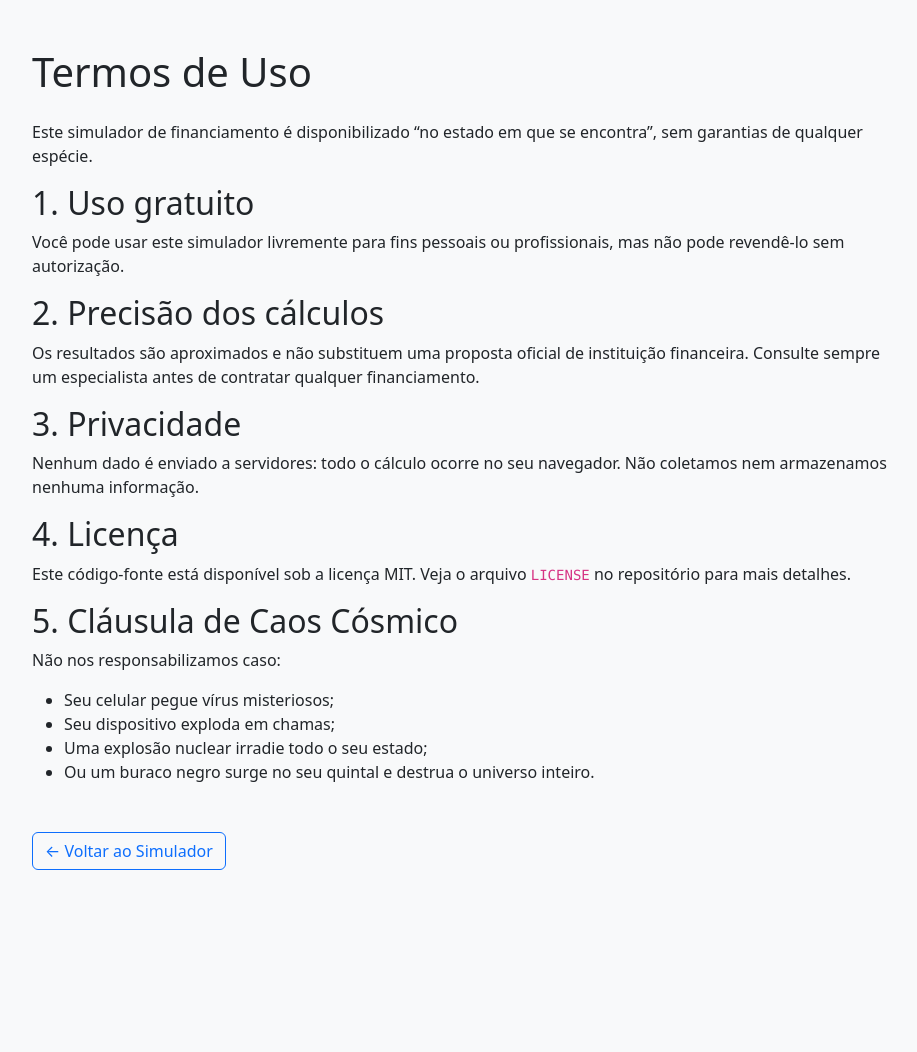
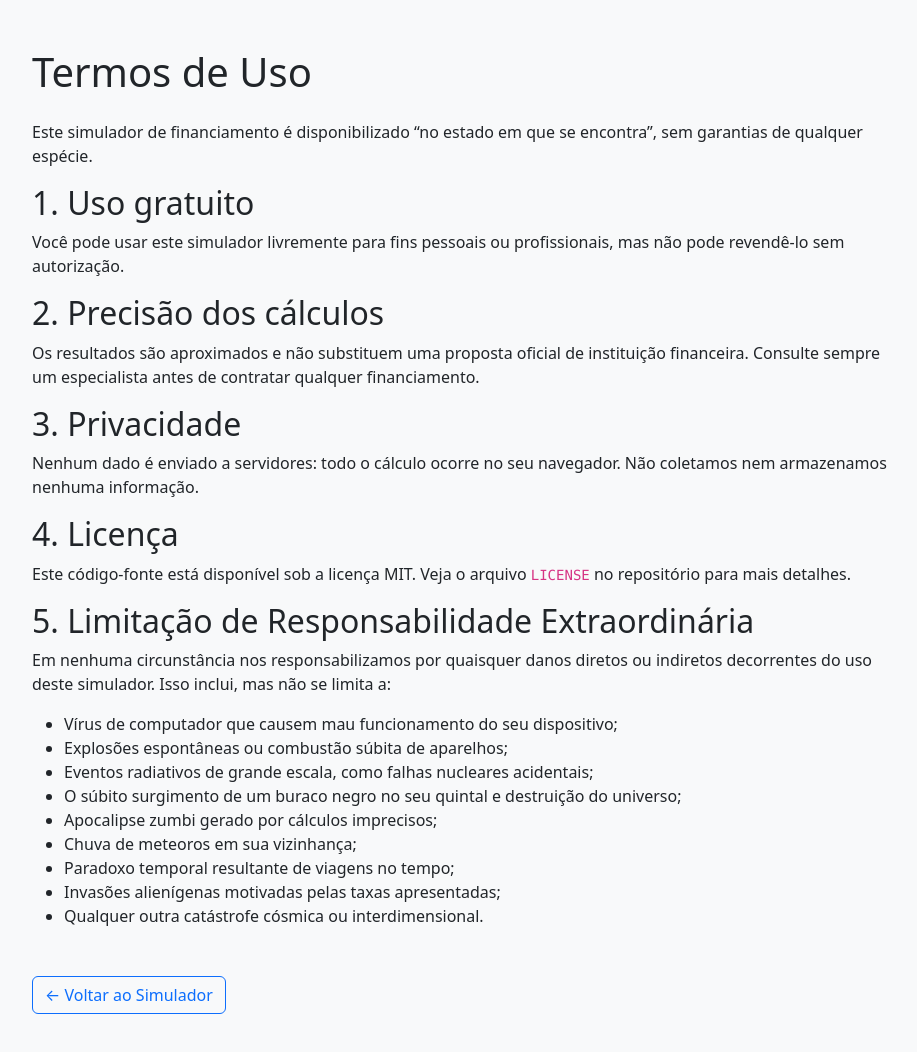
Before and after one commit to luizfgemi/simulador-financiamento, a plain HTML site: page terms.html in a window 1280 px wide. Shown: the whole page, without its empty margins (170-1087 px from the left). Before the commit the page ends 918 px from the top, so only its background shows below. Drawn offline with nearby package versions, Linux system fonts and the light colour scheme.

Commit message:
update nos termos

```diff
--- a/terms.html
+++ b/terms.html
@@ -32,13 +32,19 @@
         <p>Este código-fonte está disponível sob a licença MIT. Veja o arquivo <code>LICENSE</code> no repositório para
             mais detalhes.</p>
 
-        <h2>5. Cláusula de Caos Cósmico</h2>
-        <p>Não nos responsabilizamos caso:</p>
+        <h2>5. Limitação de Responsabilidade Extraordinária</h2>
+        <p>Em nenhuma circunstância nos responsabilizamos por quaisquer danos diretos ou indiretos decorrentes do uso
+            deste simulador. Isso inclui, mas não se limita a:</p>
         <ul>
-            <li>Seu celular pegue vírus misteriosos;</li>
-            <li>Seu dispositivo exploda em chamas;</li>
-            <li>Uma explosão nuclear irradie todo o seu estado;</li>
-            <li>Ou um buraco negro surge no seu quintal e destrua o universo inteiro.</li>
+            <li>Vírus de computador que causem mau funcionamento do seu dispositivo;</li>
+            <li>Explosões espontâneas ou combustão súbita de aparelhos;</li>
+            <li>Eventos radiativos de grande escala, como falhas nucleares acidentais;</li>
+            <li>O súbito surgimento de um buraco negro no seu quintal e destruição do universo;</li>
+            <li>Apocalipse zumbi gerado por cálculos imprecisos;</li>
+            <li>Chuva de meteoros em sua vizinhança;</li>
+            <li>Paradoxo temporal resultante de viagens no tempo;</li>
+            <li>Invasões alienígenas motivadas pelas taxas apresentadas;</li>
+            <li>Qualquer outra catástrofe cósmica ou interdimensional.</li>
         </ul>
 
         <div class="mt-5">
```
